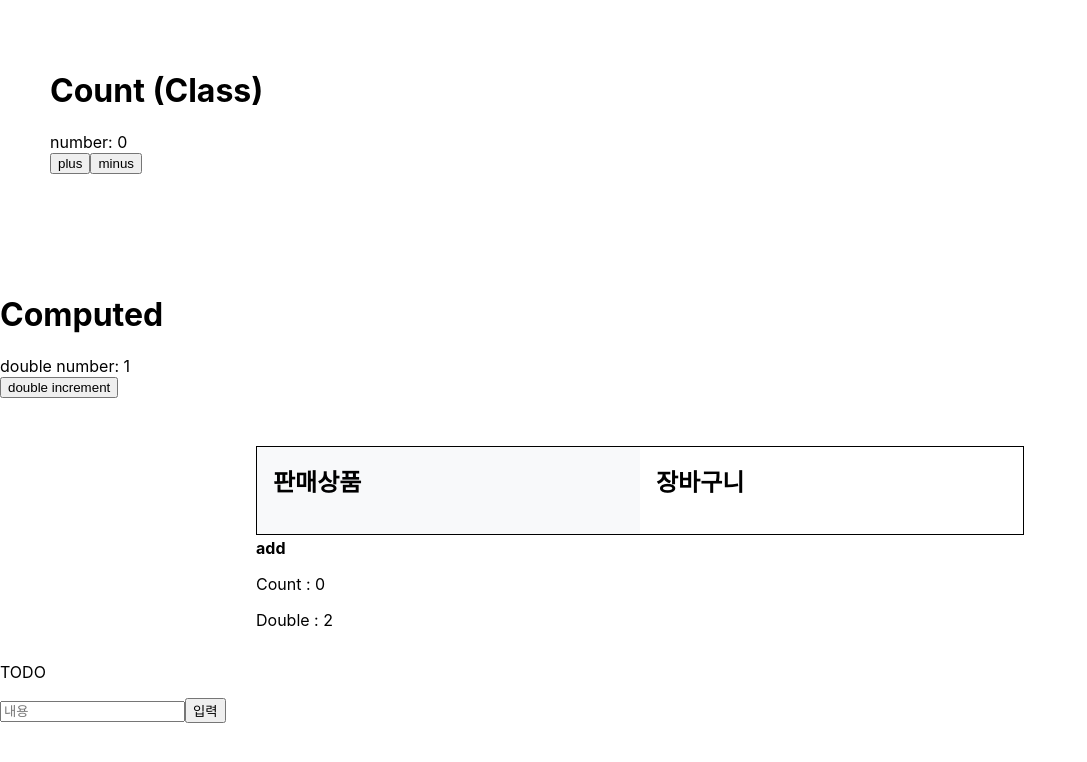
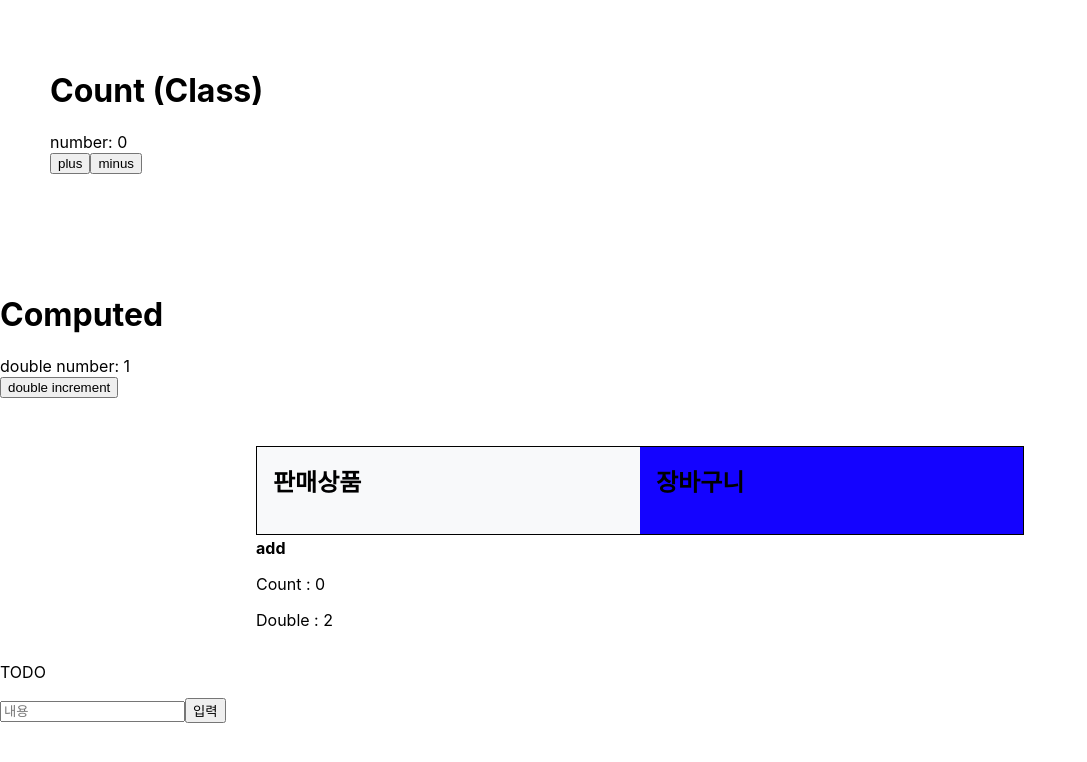
Before and after one commit to dotorl/runigen-mobx, a Next.js app: page /choks in a window 1280 px wide. Shown: the top 762 px of the page, without its empty margins (0-1087 px from the left). Built offline with nearby package versions, Linux system fonts and the light colour scheme.

Commit message:
styles 폴더 구조 변경

```diff
--- a/src/pages/choks/index.tsx
+++ b/src/pages/choks/index.tsx
@@ -26,7 +26,7 @@
       Double.value = 0;
     }
 
-    console.log('assf');
+    console.log('asdasd');
     console.log('adafa');
   });
 
--- a/src/pages/index.tsx
+++ b/src/pages/index.tsx
@@ -1,7 +1,7 @@
 import type { NextPage } from 'next';
 import Head from 'next/head';
 import Image from 'next/image';
-import styles from '../../styles/Home.module.css';
+import styles from '@styles/Home.module.css';
 import SuperMarket from '@components/Market';
 import { FC } from 'react';
 
--- a/styles/Home.module.css
+++ b/src/styles/Home.module.css
@@ -3,6 +3,7 @@
 }
 
 .main {
+  background: #e3e3e3;
   min-height: 100vh;
   padding: 4rem 0;
   flex: 1;
@@ -61,8 +62,7 @@
   border-radius: 5px;
   padding: 0.75rem;
   font-size: 1.1rem;
-  font-family: Menlo, Monaco, Lucida Console, Liberation Mono, DejaVu Sans Mono,
-    Bitstream Vera Sans Mono, Courier New, monospace;
+  font-family: Menlo, Monaco, Lucida Console, Liberation Mono, DejaVu Sans Mono, Bitstream Vera Sans Mono, Courier New, monospace;
 }
 
 .grid {
--- a/styles/globals.css
+++ b/src/styles/globals.css
@@ -2,8 +2,7 @@
 body {
   padding: 0;
   margin: 0;
-  font-family: -apple-system, BlinkMacSystemFont, Segoe UI, Roboto, Oxygen,
-    Ubuntu, Cantarell, Fira Sans, Droid Sans, Helvetica Neue, sans-serif;
+  font-family: -apple-system, BlinkMacSystemFont, Segoe UI, Roboto, Oxygen, Ubuntu, Cantarell, Fira Sans, Droid Sans, Helvetica Neue, sans-serif;
 }
 
 a {
@@ -15,10 +14,10 @@
   box-sizing: border-box;
 }
 
-
-
+/* TEST CODE */
 
 .Market {
+  background: #1403ff;
   width: 768px;
   border: 1px solid black;
   display: flex;
```
Also changed, not shown: src/pages/_app.tsx (+5 -5 lines).
